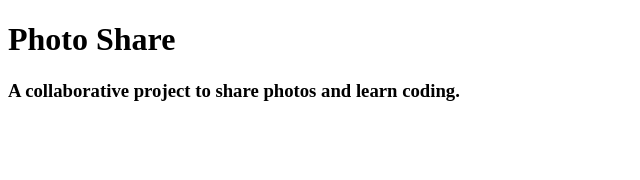
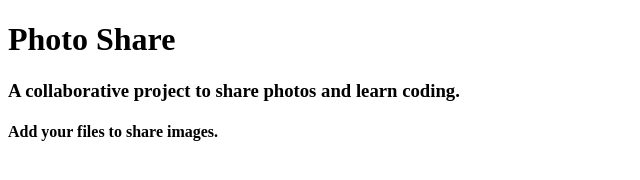
Before and after one commit to tommypurcell/photo-share, a plain HTML site: page index.html in a window 1280 px wide. Shown: the whole page, without its empty margins (0-640 px from the left). Drawn offline with Linux system fonts and the light colour scheme.

Commit message:
added h4 add images

```diff
--- a/index.html
+++ b/index.html
@@ -8,6 +8,7 @@
     <body>
         <h1>Photo Share</h1>
         <h3>A collaborative project to share photos and learn coding.</h3>
+        <h4>Add your files to share images.</h4>
 
     </body>
 </html>
```
